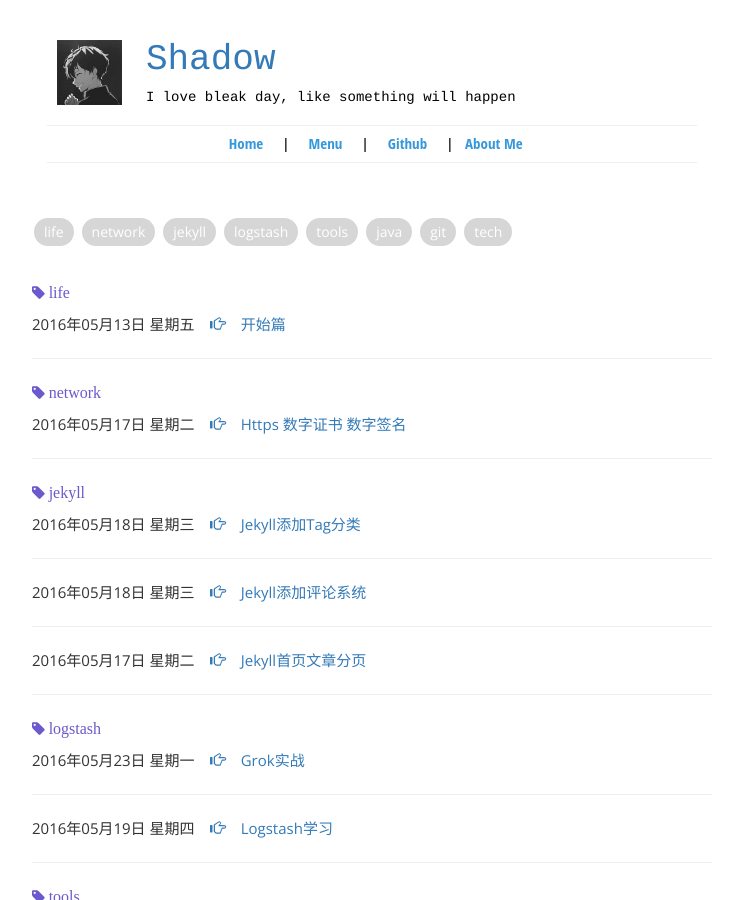
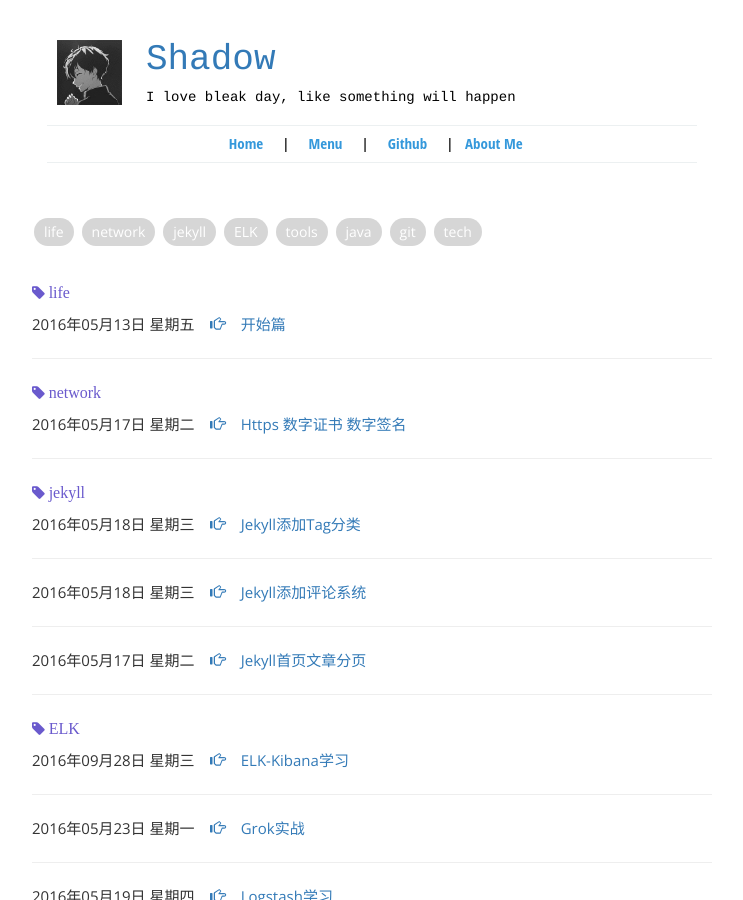
Before and after one commit to shadowJF/shadowjf.github.com, a Jekyll site: the page built from menu.html, in a window 1280 px wide and 900 px high. Shown: the whole window, without its empty margins (268-1011 px from the left). Built offline with Jekyll 4.4.1, drawn with Linux system fonts in a browser that asks for light colours; nearby versions of some CDN libraries; library files that are not in the unit come from our copies; some of the changed lines change nothing that is shown.

Commit message:
new articles about kibana

```diff
--- a/_posts/2016-05-19-Logstash.md
+++ b/_posts/2016-05-19-Logstash.md
@@ -4,7 +4,7 @@ title: Logstash学习
 time: 2016年05月19日 星期四
 location: 北京
 pulished: true
-tag: logstash
+tag: ELK
 excerpt_separator: "``"
 ---
 
--- a/_posts/2016-05-20-Grok-Kibana.md
+++ b/_posts/2016-05-20-Grok-Kibana.md
@@ -4,7 +4,7 @@ title: Grok实战
 time: 2016年05月23日 星期一
 location: 北京
 pulished: true
-tag: logstash
+tag: ELK
 excerpt_separator: "``"
 ---
 
--- /dev/null
+++ b/_posts/2016-09-28-Kibana.md
@@ -0,0 +1,156 @@
+---
+layout: post_layout
+title: ELK-Kibana学习
+time: 2016年09月28日 星期三
+location: 北京
+pulished: true
+tag: ELK
+excerpt_separator: "----"
+---
+
+9月的北京
+
+竟然
+
+这么
+
+冷
+
+呵 呵
+
+
+今天系统的学习下Kibana
+
+----
+
+
+
+### **一. 介绍** ###
+
+　　Kibana是一个与Elasticsearch协作，用于分析和展现数据的平台。通过kibana你可以进行一些很有效的数据分析操作，同时通过多种多样的表格来展现数据。它简单、易用，基于浏览器进行配置和展现，不需要编写代码。
+
+### **二. 安装、配置、启动** ###
+
+　　前提：
+
+- Elasticsearch 2.4版本及以上
+- 一个浏览器
+- elasticsearch相关信息：
+	- 要连接的es实例的url
+	- 要查询的es索引
+
+####　　安装####
+
+1. 下载[安装包](https://www.elastic.co/downloads/kibana)
+2. 解压
+3. 如果你是在升级，需要用老的kibana.yml文件覆盖新的
+4. 安装kibana插件（可选）
+5. 从安装目录运行kibana，bin/kibana(linux)，bin/kibana.bat(windows)
+
+　　这样，kibana就在运行了，端口号为5601，通过浏览器打开localhost:5601就可以打开界面了
+
+####　　连接Elasticsearch####
+
+　　首先，我们得知道kibana连哪个elasticsearch，默认情况下，是连接本地的es，如果希望连接其他的es实例，可以修改kibana.yml文件中的elasticsearch url，并重启kibana。
+
+　　接着我们需要配置你所想要查看数据的es的索引，首先，通过浏览器，打开localhost:5601,进入到kibana的界面，点击settings，看到如下界面：
+
+![]({{site.pictureurl}}28.jpg?raw=true)
+
+　　在index name or pattern框中输入es数据索引，默认情况下，kibana认为你的数据是通过logstash插入es的，所以默认展示的索引名为logstash-\*, 通过通配符\*来匹配所有logstash-开头的索引。如果你有自己命名的索引，也可以自己指定索引名。
+
+　　接着你需要选择一个包含有时间的索引字段，以此作为进行时间比较的依据。kibana会将索引中包含的所有有时间信息的字段列出来，你只需要选择一个即可。如果你的索引中没有时间相关数据，则将上面的那个Index contains time-based events选项前面的勾去掉即可。
+
+　　最后点击create来添加索引模式，第一个添加的索引被自动配置为默认索引，当你有添加了多个索引后，可以自己选择哪个为默认索引。
+
+####　　开始使用####
+
+　　通过**Discover**界面查询和浏览数据
+
+　　通过**Visualize**界面来用数据绘制图表
+
+　　通过**Dashboard**界面来创建和展示自定义的数据仪表盘
+
+####　　Kibana与Elasticsearch Dynamic Mapping####
+
+　　kibana需要es开启动态映射，默认情况下es是开启了动态映射的，但是如果在某种情况下es关闭了动态映射，你需要手动进行映射，并为.kibana索引开启动态映射
+
+　　如果ES中尚未有.kibana索引，并且elasticsearch.yml中的index.mapper.dynamic被配置为false，那么需要这么做：
+
+1. 启动es
+2. 创建.kibana索引，并且开启动态映射
+
+		PUT .kibana
+		{
+        	"index.mapper.dynamic": true
+		}
+3. 启动kibana，进入web界面，验证动态映射没有错误
+
+### **三. 使用Kibana** ###
+
+　　这里，我们假设ES中已经有索引和相应的数据，而我们也在kibana中添加相应的索引了。
+
+####　　搜索数据####
+
+　　点击Discover按钮，来展示Kibana的数据搜索功能，如下图：
+
+![]({{site.pictureurl}}29.jpg?raw=true)
+
+　　最上面是一个搜索框，在这里你可以输入任意的搜索条件，搜索语法参考：[query string](https://www.elastic.co/guide/en/elasticsearch/reference/current//query-dsl-query-string-query.html#query-string-syntax)，同时通过搜索框右边的按钮，你可以保存、加载搜索条件。
+
+　　下面的界面分为两个部分，右边是搜索出来的结果，左边侧边栏是索引选择及索引下的字段展示。
+
+　　当你只想看相关字段的值时，只要点击侧边栏相应字段旁边的add按钮即可
+
+####　　数据视图####
+
+　　点击Visualize按钮进入视图工具，帮助你通过不同的方式来展现你的数据的各个方面。Visualize界面如下：
+
+![]({{site.pictureurl}}30.jpg?raw=true)
+
+　　可以看到，有很多种数据展现方式，你可以根据具体的需求来选择你需要的数据展示方式，并进行配置。当你确定好使用哪种图表形式后，点击相应的选项，会提示你是使用已有的搜索，还是新建搜索（这里的搜索就是前面的Discover界面的搜索条件），因为visualization展示的数据必定是与某个搜索搜出来的数据挂钩的。
+
+　　这里以构建一个饼图为例，来展示具体使用方法。
+
+　　当我们选择Pie chart，并且关联一个搜索之后，弹出如下界面：
+
+![]({{site.pictureurl}}31.jpg?raw=true)
+
+　　可以看到左边有两个我们可以调控的指标，一个metrics，一个buckets，基本上所有的视图类型都是通过调控这两个指标来控制视图展现的（个别特殊的除外）。metrics决定你要展示的数据内容，例如count代表数据的个数，也可以是一些字段的平均数、最大值、总和等等。而buckets则是根据你指定的一些指标来对数据进行分片或者分表。
+
+　　例如，我们在这个表图中，将metrics定位count，而buckets选择split slices（分片展示），接着，选择按balance字段的范围来分片，并且定义了6个范围，这样配置之后的饼图就变成下图：
+
+![]({{site.pictureurl}}32.jpg?raw=true)
+
+　　这个图展示了所有的数据，在各个balance字段的不同范围内的数量有多少，当然我们还可以更加细分这个饼图，来统计各个范围内，某类数据又占了多少，只要点击add sub-buckets即可。
+
+　　当然这是split slice的作用，如果选择split chart，那么就会分成多个表来展示数据，每个表对应你选择的一个范围。
+
+　　配置完视图后，你可以保存下，并且命名。
+
+
+####　　数据仪表盘####
+
+　　Dashboard界面，可以将你需要的所有视图汇聚到一个界面上，只要点击Add Visualization按钮，然后选择你之前保存好的视图，就可以了，配置好一个仪表盘后，你同样可以保存下来，这样之后，只要load这个仪表盘，就会出现你需要的所有视图数据了。如下图
+
+![]({{site.pictureurl}}33.jpg?raw=true)
+
+### **四. 配置Visualization** ###
+
+　　因为[Discover](https://www.elastic.co/guide/en/kibana/current/discover.html)和[Dashboard](https://www.elastic.co/guide/en/kibana/current/dashboard.html)都比较简单，就不细说了，自己去链接上看下就行，比较好理解，这里重点说下Visualization，以及各个视图类型的作用
+
+> **Area chart:** Use area charts to visualize the total contribution of several different series.
+
+> **Data table:** Use data tables to display the raw data of a composed aggregation. You can display the data table for several other visualizations by clicking at the bottom of the visualization.
+
+> **Line chart:** Use line charts to compare different series.
+
+> **Markdown widget:** Use the Markdown widget to display free-form information or instructions about your dashboard.
+
+> **Metric:** Use the metric visualization to display a single number on your dashboard.
+
+> **Pie chart:** Use pie charts to display each source’s contribution to a total.
+
+> **Tile map:** Use tile maps to associate the results of an aggregation with geographic points.
+
+> **Vertical bar chart:** Use vertical bar charts as a general-purpose chart.
```
Also changed, not shown: _assets/28.jpg (added), _assets/29.jpg (added), _assets/30.jpg (added), _assets/31.jpg (added), _assets/32.jpg (added), _assets/33.jpg (added).
